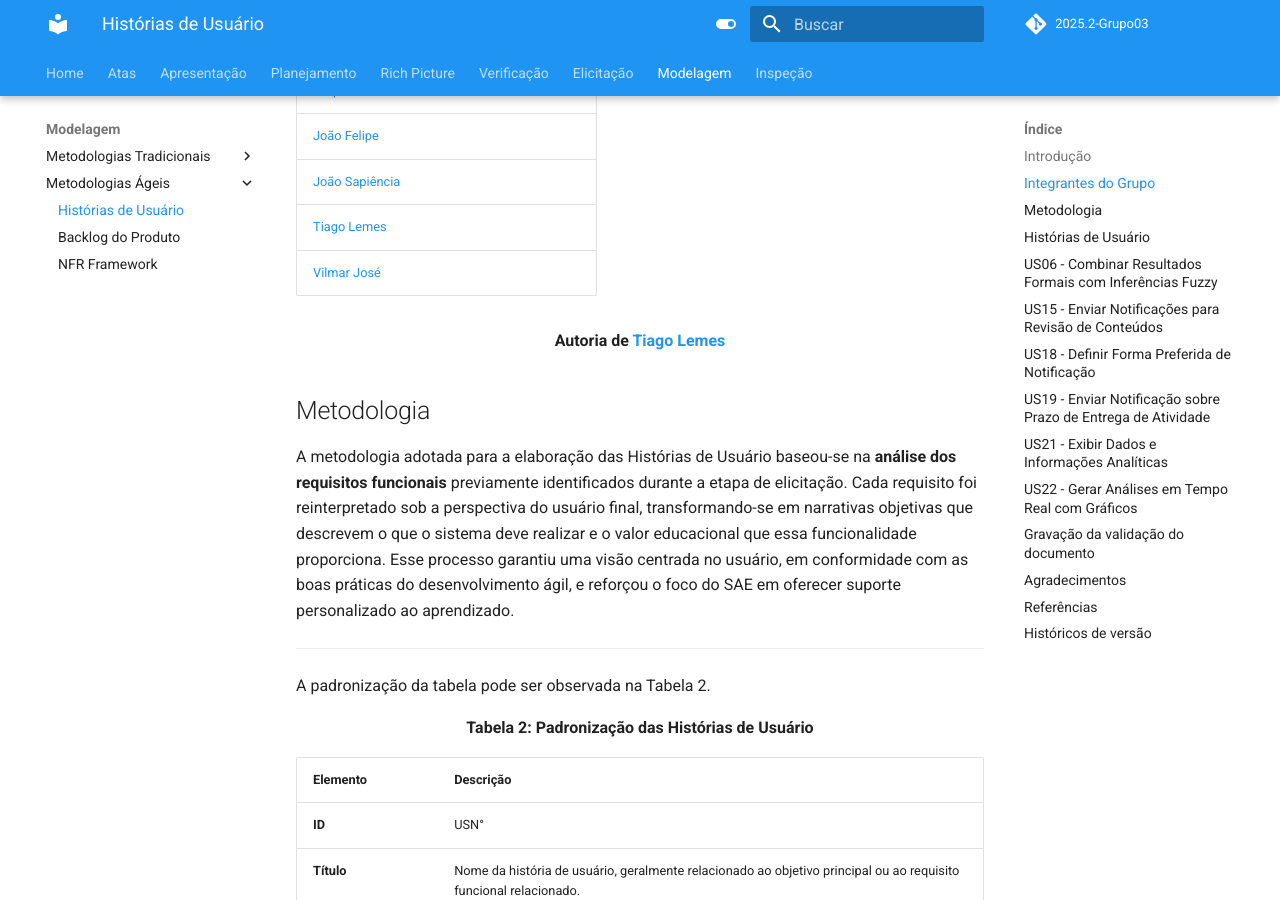
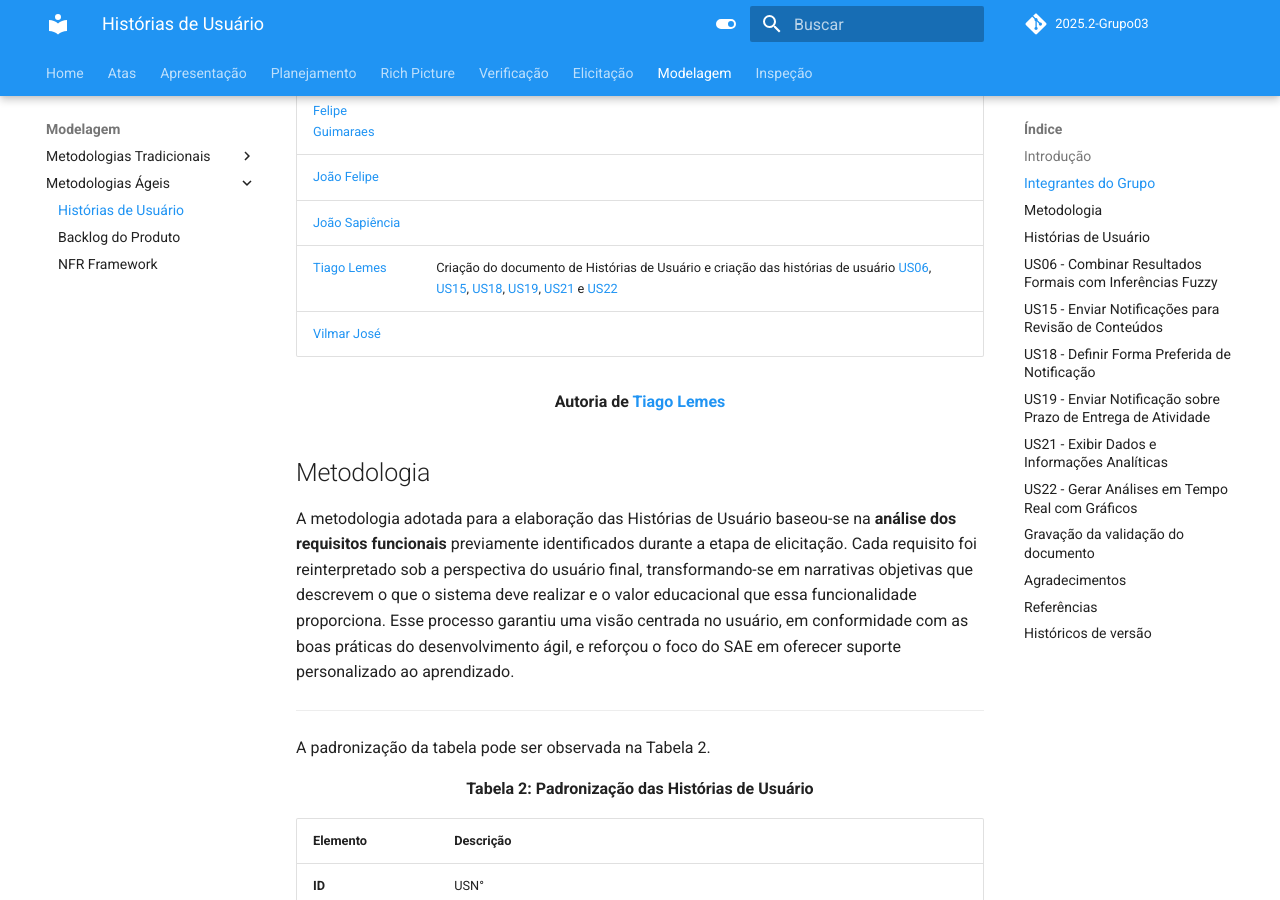
Before and after one commit to Requisitos-de-Software/2025.2-Grupo03, an MkDocs documentation site: the page built from docs/Modelagem/historias_de_usuario.md, in a window 1280 px wide and 900 px high, scrolled down 803 px. Built offline with MkDocs 1.6.1 and Material for MkDocs 9.7.7, drawn with Linux system fonts in a browser that asks for light colours; comment, search, counter and statistics services are not loaded; some of the changed lines change nothing that is shown.

Commit message:
Update historias_de_usuario.md

```diff
--- a/docs/Modelagem/historias_de_usuario.md
+++ b/docs/Modelagem/historias_de_usuario.md
@@ -14,7 +14,7 @@ A Tabela 1 apresenta todos os integrantes da equipe que participaram da etapa da
 | [Felipe Guimaraes](https://github.com/felipegf1) |   |
 | [João Felipe](https://github.com/MrBolt2005) |   |
 | [João Sapiência](https://github.com/JoaoSapiencia) |   |
-| [Tiago Lemes](https://github.com/TiagoTeixeira-2005) |   |
+| [Tiago Lemes](https://github.com/TiagoTeixeira-2005) | Criação do documento de Histórias de Usuário e criação das histórias de usuário [US06](https://requisitos-de-software.github.io/2025.2-Grupo03/Modelagem/historias_de_usuario/#us06-combinar-resultados-formais-com-inferencias-fuzzy), [US15](https://requisitos-de-software.github.io/2025.2-Grupo03/Modelagem/historias_de_usuario/#us15-enviar-notificacoes-para-revisao-de-conteudos), [US18](https://requisitos-de-software.github.io/2025.2-Grupo03/Modelagem/historias_de_usuario/#us18-definir-forma-preferida-de-notificacao), [US19](https://requisitos-de-software.github.io/2025.2-Grupo03/Modelagem/historias_de_usuario/#us19-enviar-notificacao-sobre-prazo-de-entrega-de-atividade), [US21](https://requisitos-de-software.github.io/2025.2-Grupo03/Modelagem/historias_de_usuario/#us21-exibir-dados-e-informacoes-analiticas) e [US22](https://requisitos-de-software.github.io/2025.2-Grupo03/Modelagem/historias_de_usuario/#us22-gerar-analises-em-tempo-real-com-graficos) |
 | [Vilmar José](https://github.com/VilmarFagundes) |   |
 
 <div align="center"><strong>Autoria de <a href="https://github.com/TiagoTeixeira-2005">Tiago Lemes</a></strong></div>
@@ -43,7 +43,7 @@ A padronização da tabela pode ser observada na Tabela 2.
 
 ## Histórias de Usuário
 
-## [US06](#us06-combinar-resultados-formais-com-inferencias-fuzzy) - Combinar Resultados Formais com Inferências Fuzzy
+## [US06](https://requisitos-de-software.github.io/2025.2-Grupo03/Modelagem/historias_de_usuario/#us06-combinar-resultados-formais-com-inferencias-fuzzy) - Combinar Resultados Formais com Inferências Fuzzy
 
 <div align="center"><strong>Tabela 8: US06</strong></div>
 
@@ -60,7 +60,7 @@ A padronização da tabela pode ser observada na Tabela 2.
 
 ---
 
-## [US15](#us15-enviar-notificacoes-para-revisao-de-conteudos) - Enviar Notificações para Revisão de Conteúdos
+## [US15](https://requisitos-de-software.github.io/2025.2-Grupo03/Modelagem/historias_de_usuario/#us15-enviar-notificacoes-para-revisao-de-conteudos) - Enviar Notificações para Revisão de Conteúdos
 
 <div align="center"><strong>Tabela 17: US15</strong></div>
 
@@ -77,7 +77,7 @@ A padronização da tabela pode ser observada na Tabela 2.
 
 ---
 
-## [US18](#us18-definir-forma-preferida-de-notificacao) - Definir Forma Preferida de Notificação
+## [US18](https://requisitos-de-software.github.io/2025.2-Grupo03/Modelagem/historias_de_usuario/#us18-definir-forma-preferida-de-notificacao) - Definir Forma Preferida de Notificação
 
 <div align="center"><strong>Tabela 20: US18</strong></div>
 
@@ -94,7 +94,7 @@ A padronização da tabela pode ser observada na Tabela 2.
 
 ---
 
-## [US19](#us19-enviar-notificacao-sobre-prazo-de-entrega-de-atividade) - Enviar Notificação sobre Prazo de Entrega de Atividade
+## [US19](https://requisitos-de-software.github.io/2025.2-Grupo03/Modelagem/historias_de_usuario/#us19-enviar-notificacao-sobre-prazo-de-entrega-de-atividade) - Enviar Notificação sobre Prazo de Entrega de Atividade
 
 <div align="center"><strong>Tabela 21: US19</strong></div>
 
@@ -111,7 +111,7 @@ A padronização da tabela pode ser observada na Tabela 2.
 
 ---
 
-## [US21](#us21-exibir-dados-e-informacoes-analiticas) - Exibir Dados e Informações Analíticas
+## [US21](https://requisitos-de-software.github.io/2025.2-Grupo03/Modelagem/historias_de_usuario/#us21-exibir-dados-e-informacoes-analiticas) - Exibir Dados e Informações Analíticas
 <div align="center"><strong>Tabela 23: US21</strong></div>
 
 | Campo | Descrição |
@@ -127,7 +127,7 @@ A padronização da tabela pode ser observada na Tabela 2.
 
 ---
 
-## [US22](#us22-gerar-analises-em-tempo-real-com-graficos) - Gerar Análises em Tempo Real com Gráficos
+## [US22](https://requisitos-de-software.github.io/2025.2-Grupo03/Modelagem/historias_de_usuario/#us22-gerar-analises-em-tempo-real-com-graficos) - Gerar Análises em Tempo Real com Gráficos
 
 <div align="center"><strong>Tabela 24: US22</strong></div>
 
```
